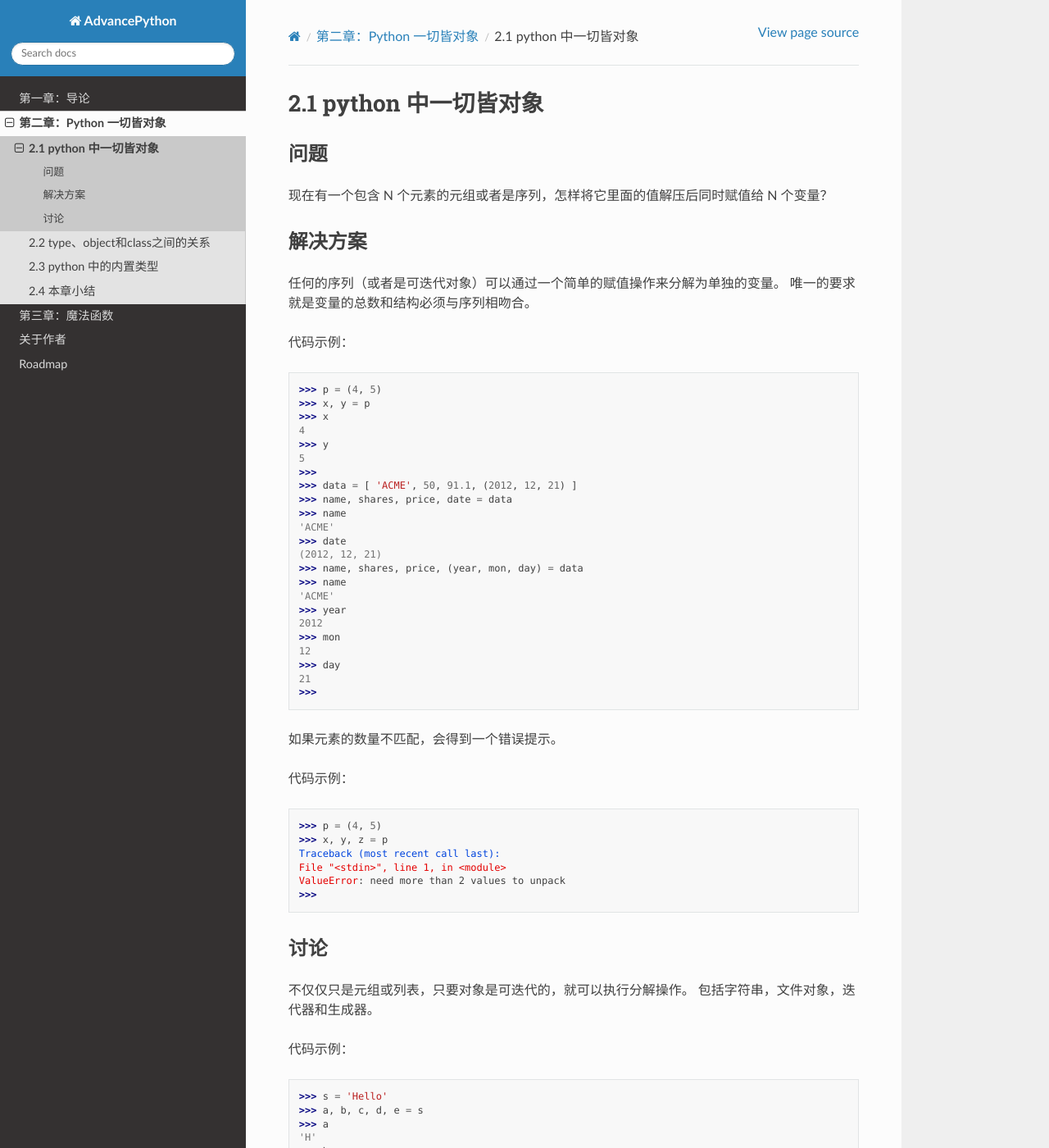
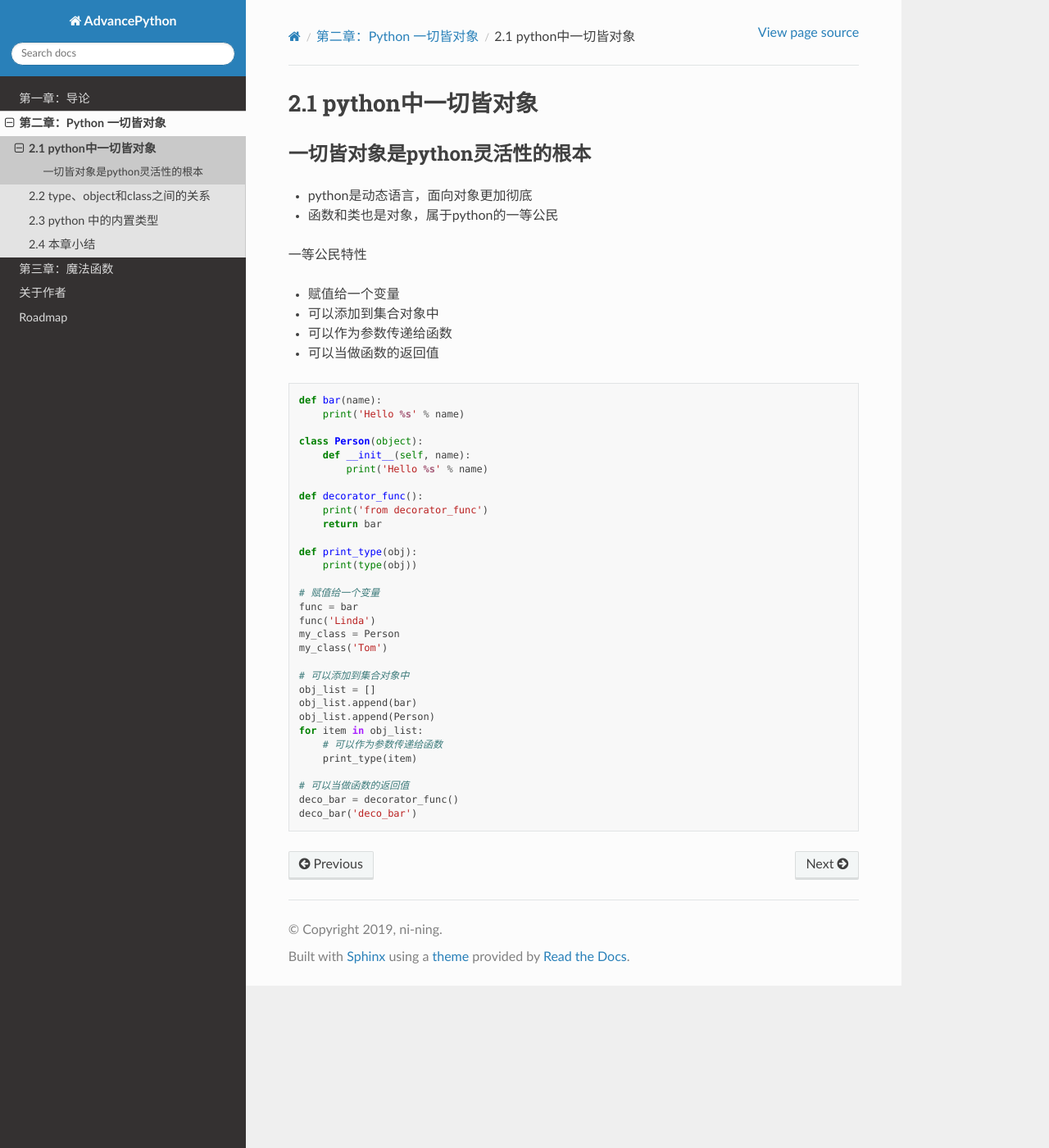
Before and after one commit to ni-ning/AdvancePython, a Sphinx documentation site: the page built from source/c02/p01_all_is_object.rst, in a window 1280 px wide and 1400 px high. Shown: the whole window at 82% size. Built offline with Sphinx 7.4.7 and the Read the Docs theme 2.0.0, drawn with Linux system fonts in a browser that asks for light colours; some of the changed text lies outside the part shown.

Commit message:
all is object

```diff
--- a/source/c01/p01_introduce.rst
+++ b/source/c01/p01_introduce.rst
@@ -14,10 +14,12 @@
 
 
 ----------
-课程安排
+如何进阶
 ----------
+- 和大神一起
+- 阅读优秀源码、懂原理
+- 面试、多做项目
 
-课程结构图
 
 ----------
 课程收获
--- a/source/c02/p01_all_is_object.rst
+++ b/source/c02/p01_all_is_object.rst
@@ -1,92 +1,51 @@
 ===============================
-2.1 python 中一切皆对象
+2.1 python中一切皆对象
 ===============================
 
-----------
-问题
-----------
-现在有一个包含 N 个元素的元组或者是序列，怎样将它里面的值解压后同时赋值给 N 个变量？
+-------------------------------
+一切皆对象是python灵活性的根本
+-------------------------------
 
-----------
-解决方案
-----------
-任何的序列（或者是可迭代对象）可以通过一个简单的赋值操作来分解为单独的变量。
-唯一的要求就是变量的总数和结构必须与序列相吻合。
+- python是动态语言，面向对象更加彻底
+- 函数和类也是对象，属于python的一等公民
 
-代码示例：
+一等公民特性
 
-.. code-block:: python
+- 赋值给一个变量
+- 可以添加到集合对象中
+- 可以作为参数传递给函数
+- 可以当做函数的返回值
 
-    >>> p = (4, 5)
-    >>> x, y = p
-    >>> x
-    4
-    >>> y
-    5
-    >>>
-    >>> data = [ 'ACME', 50, 91.1, (2012, 12, 21) ]
-    >>> name, shares, price, date = data
-    >>> name
-    'ACME'
-    >>> date
-    (2012, 12, 21)
-    >>> name, shares, price, (year, mon, day) = data
-    >>> name
-    'ACME'
-    >>> year
-    2012
-    >>> mon
-    12
-    >>> day
-    21
-    >>>
+.. code-block:: py
 
-如果元素的数量不匹配，会得到一个错误提示。
+    def bar(name):
+        print('Hello %s' % name)
 
-代码示例：
+    class Person(object):
+        def __init__(self, name):
+            print('Hello %s' % name)
 
-.. code-block:: python
+    def decorator_func():
+        print('from decorator_func')
+        return bar
 
-    >>> p = (4, 5)
-    >>> x, y, z = p
-    Traceback (most recent call last):
-    File "<stdin>", line 1, in <module>
-    ValueError: need more than 2 values to unpack
-    >>>
+    def print_type(obj):
+        print(type(obj))
 
-----------
-讨论
-----------
-不仅仅只是元组或列表，只要对象是可迭代的，就可以执行分解操作。
-包括字符串，文件对象，迭代器和生成器。
+    # 赋值给一个变量
+    func = bar
+    func('Linda')
+    my_class = Person
+    my_class('Tom')
 
-代码示例：
+    # 可以添加到集合对象中
+    obj_list = []
+    obj_list.append(bar)
+    obj_list.append(Person)
+    for item in obj_list:
+        # 可以作为参数传递给函数
+        print_type(item)
 
-.. code-block:: python
-
-    >>> s = 'Hello'
-    >>> a, b, c, d, e = s
-    >>> a
-    'H'
-    >>> b
-    'e'
-    >>> e
-    'o'
-    >>>
-
-有时候，你可能只想解压一部分，丢弃其他的值。对于这种情况 Python 并没有提供特殊的语法。
-但是你可以使用任意变量名去占位，到时候丢掉这些变量就行了。
-
-代码示例：
-
-.. code-block:: python
-
-    >>> data = [ 'ACME', 50, 91.1, (2012, 12, 21) ]
-    >>> _, shares, price, _ = data
-    >>> shares
-    50
-    >>> price
-    91.1
-    >>>
-
-你必须保证你选用的那些占位变量名在其他地方没被使用到。
+    # 可以当做函数的返回值
+    deco_bar = decorator_func()
+    deco_bar('deco_bar')
```
